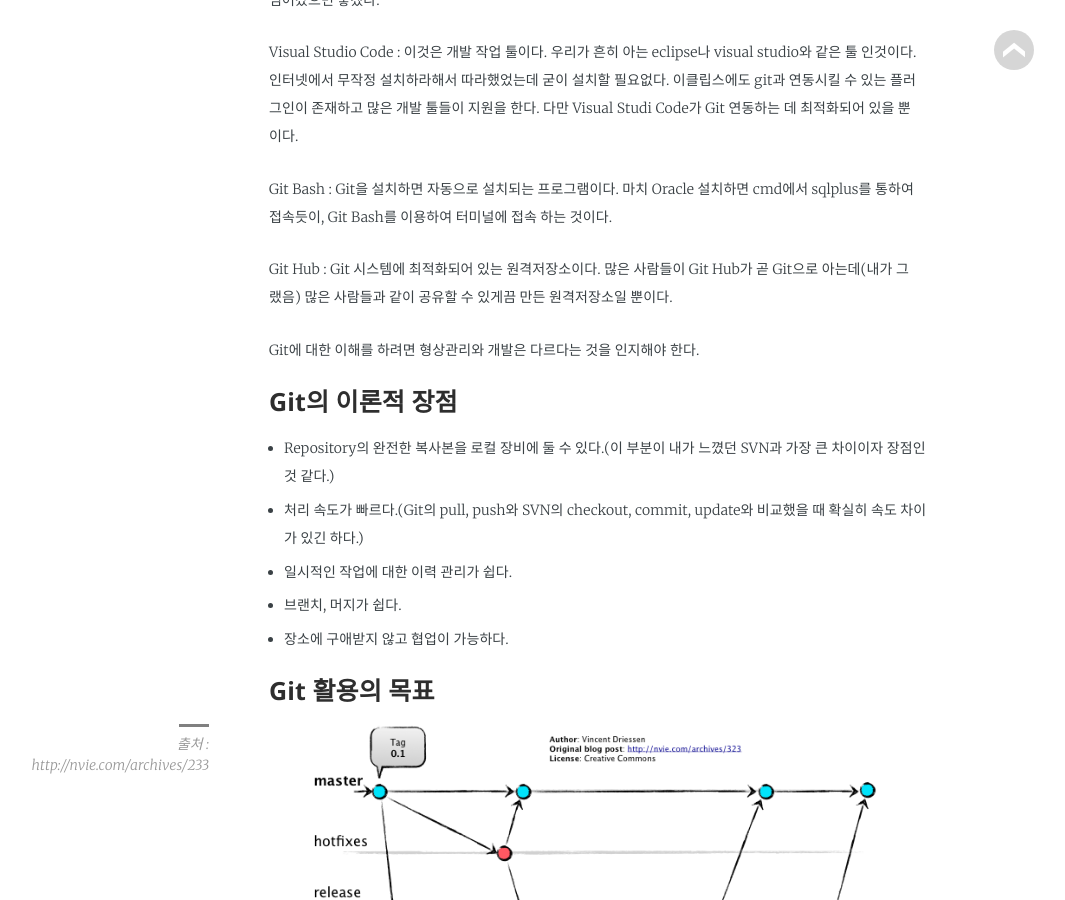
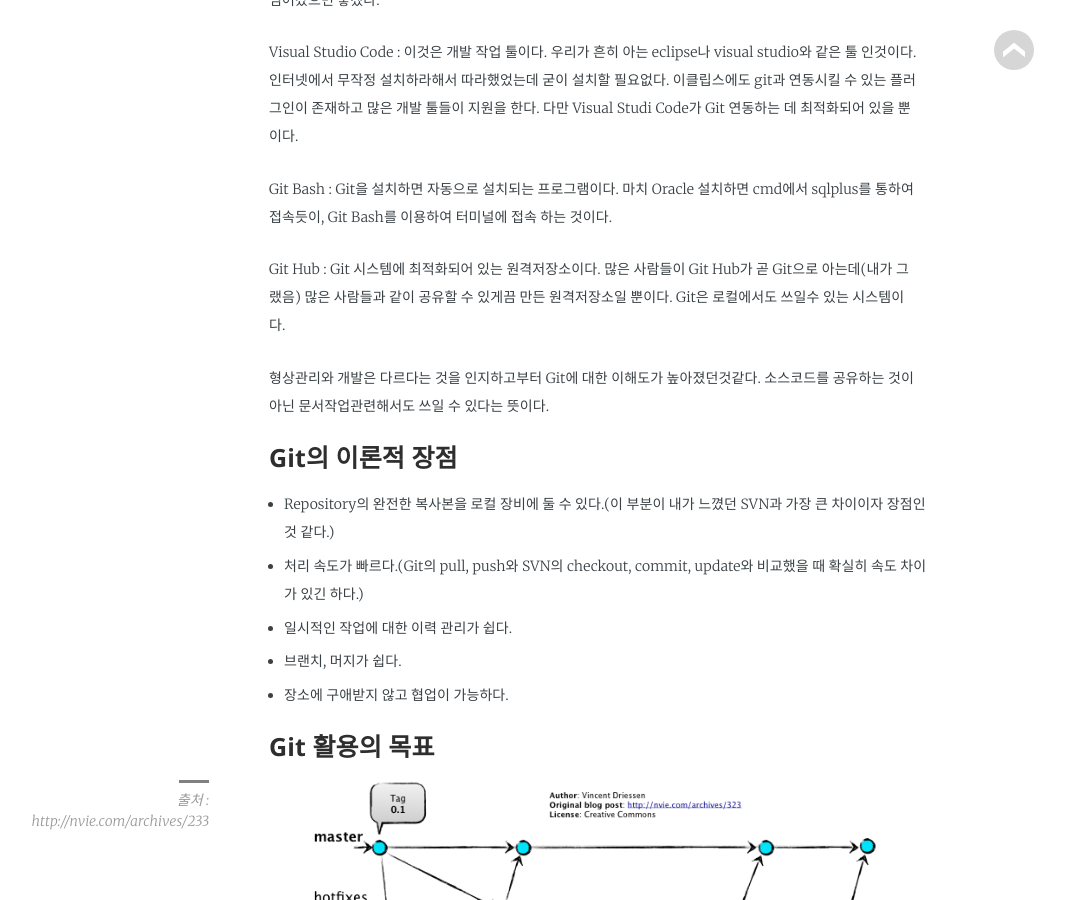
Before and after one commit to jwillmer/jekyllDecent, a Jekyll site: the page built from _posts/2019-07-21-git2.md, in a window 1280 px wide and 900 px high, scrolled down 726 px. Shown: the whole window, without its empty margins (46-1111 px from the left). Built offline with Jekyll 4.4.1, drawn with Linux system fonts in a browser that asks for light colours; some web fonts are replaced.

Commit message:
Update 2019-07-21-git2.md

```diff
--- a/_posts/2019-07-21-git2.md
+++ b/_posts/2019-07-21-git2.md
@@ -22,10 +22,12 @@
 
 Git Bash : Git을 설치하면 자동으로 설치되는 프로그램이다. 마치 Oracle 설치하면 cmd에서 sqlplus를 통하여 접속듯이, Git Bash를 이용하여 터미널에 접속 하는 것이다.
 
-Git Hub : Git 시스템에 최적화되어 있는 원격저장소이다. 많은 사람들이 Git Hub가 곧 Git으로 아는데(내가 그랬음) 많은 사람들과 같이 공유할 수 있게끔 만든 원격저장소일 뿐이다.
+Git Hub : Git 시스템에 최적화되어 있는 원격저장소이다. 많은 사람들이 Git Hub가 곧 Git으로 아는데(내가 그랬음) 많은 사람들과 같이 공유할 수 있게끔 만든 원격저장소일 뿐이다. Git은 로컬에서도 쓰일수 있는 시스템이다.
 
 
-Git에 대한 이해를 하려면 형상관리와 개발은 다르다는 것을 인지해야 한다.
+형상관리와 개발은 다르다는 것을 인지하고부터 Git에 대한 이해도가 높아졌던것같다. 소스코드를 공유하는 것이 아닌 문서작업관련해서도 쓰일 수 있다는 뜻이다.
+
+
 
 ### Git의 이론적 장점
 
```
